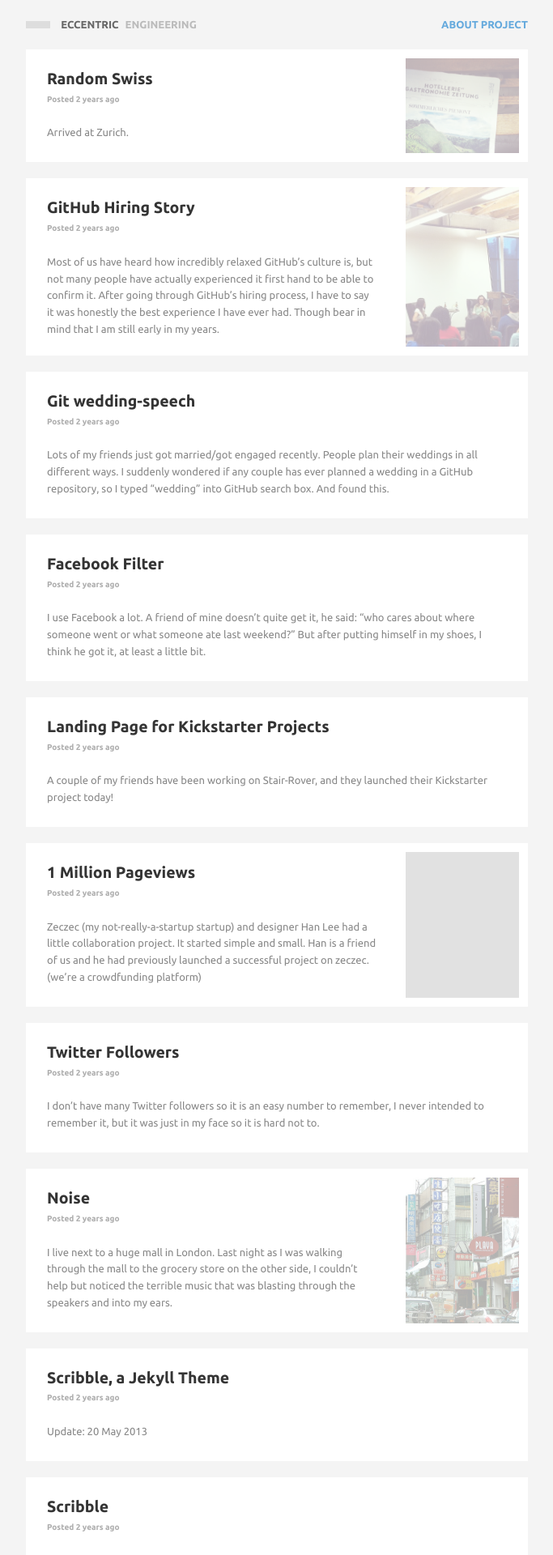
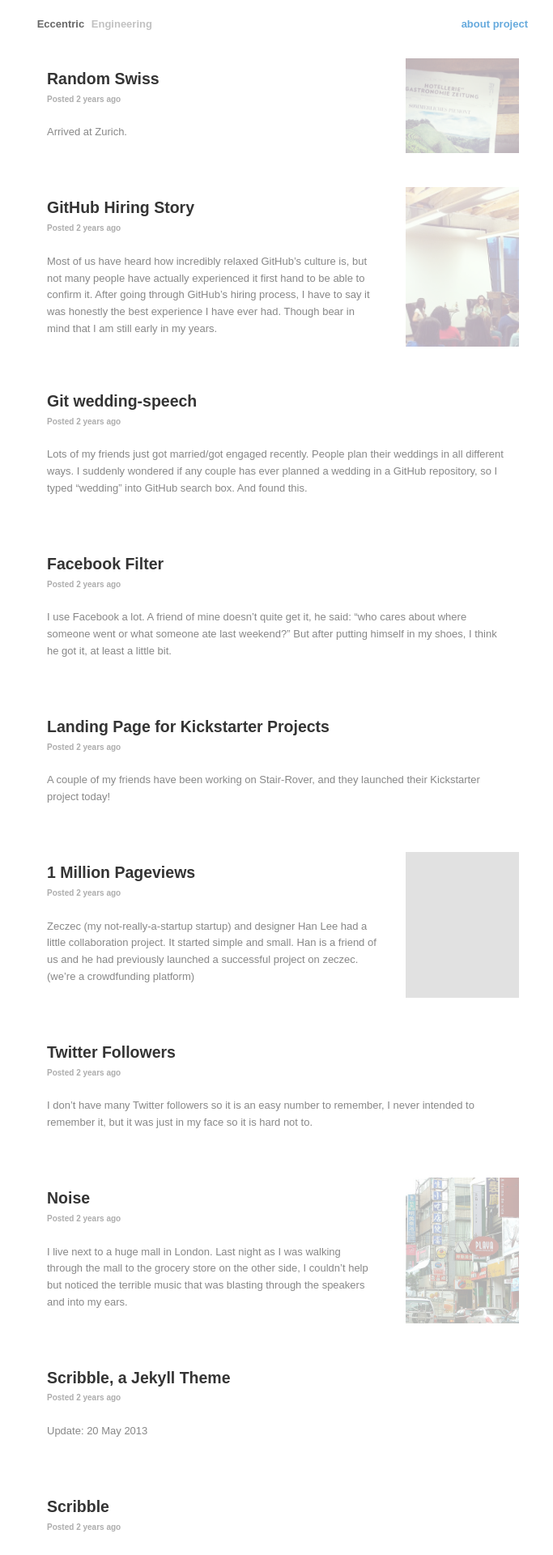
Before and after one commit to eccentricengineering/eccentricengineering.github.io, a Jekyll site: the page built from index.html, in a window 1280 px wide. Shown: the top 1920 px of the page at 81% size, without its empty margins (298-981 px from the left). Built offline with Jekyll 4.4.1, drawn with Linux system fonts in a browser that asks for light colours; Markdown is read by kramdown in place of the engine named in the settings; the list of posts is cut into pages by our own code; comment, search, counter and statistics services are not loaded; grey boxes are pictures that could not be loaded.

Commit message:
css change

```diff
--- a/assets/style.css
+++ b/assets/style.css
@@ -1,11 +1,11 @@
 @import url(http://fonts.googleapis.com/css?family=Ubuntu:400,700);
 body {
-  background-color: #f4f4f4;
+  background-color: #FFFFFF;
   color: #343434;
   line-height: 1.6em;
-  font-family: Ubuntu;
-  padding: 20px 10px; }
-
+  font-family: Arial, Helvetica, sans-serif;
+  padding: 20px 10px;
+}
 a {
   color: #6AD;
   font-weight: 700; }
@@ -31,7 +31,7 @@ hr {
 
 .site-header {
   font-weight: bold;
-  text-transform: uppercase;
+  text-transform: lowercase;
   margin-bottom: 20px;
   text-align: right; }
   .site-header .site-title {
@@ -42,7 +42,7 @@ hr {
     -ms-transition: 0.4s;
     -o-transition: 0.4s;
     transition: 0.4s;
-    text-transform: uppercase;
+    text-transform: none;
     display: block;
     margin-bottom: 5px;
     font-weight: bold; }
@@ -55,7 +55,7 @@ hr {
         color: #59b; }
     .site-header .site-title .block {
       display: inline-block;
-      width: 30px;
+      width: 0px;
       height: 9px;
       margin-top: 1px;
       background-color: #ddd;
```
